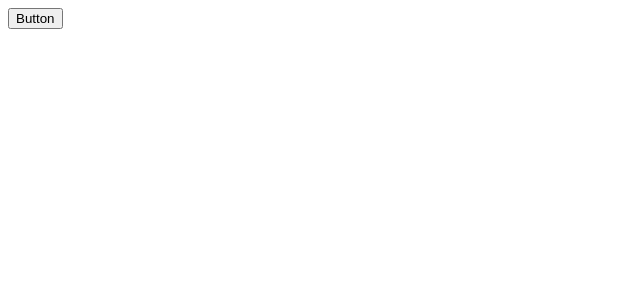
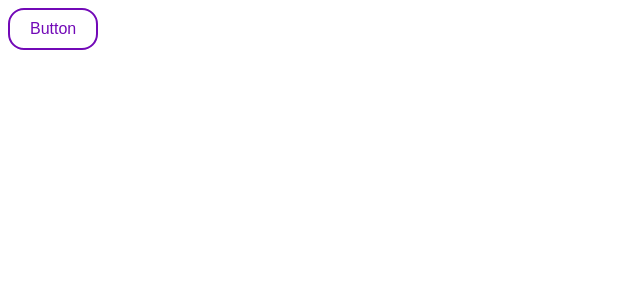
Before and after one commit to drewdomi/rick-and-morty-card, a React (Vite) app: page / in a window 1280 px wide. Shown: the top 300 px of the page, without its empty margins (0-640 px from the left). Built offline with nearby package versions, Linux system fonts and the light colour scheme.

Commit message:
feat: add custom props to button & new colors

```diff
--- a/package.json
+++ b/package.json
@@ -10,6 +10,7 @@
     "preview": "vite preview"
   },
   "dependencies": {
+    "axios": "^1.4.0",
     "react": "^18.2.0",
     "react-dom": "^18.2.0",
     "styled-components": "^6.0.0-rc.1"
--- a/src/App.tsx
+++ b/src/App.tsx
@@ -5,11 +5,12 @@ import Button from "./components/Button";
 
 function App() {
   return (
-    <>
+    <ThemeProvider theme={theme}>
       <GlobalStyle />
-      <ThemeProvider theme={theme} />
-      <Button>Button</Button>
-    </>
+      <Button variant="ghost" color={theme.color.primary}>
+        Button
+      </Button>
+    </ThemeProvider>
   );
 }
 
--- a/src/components/Button/index.tsx
+++ b/src/components/Button/index.tsx
@@ -1,11 +1,23 @@
 import * as S from "./styled";
 
 export type BtnProps = {
+  color?: string;
+  variant?: "solid" | "ghost" | "text";
+  size?: "small" | "medium" | "large";
   children: any;
 };
 
-function Button({ children }: BtnProps) {
-  return <S.Wrapper>{children}</S.Wrapper>;
+function Button({
+  color,
+  variant = "solid",
+  size = "medium",
+  children,
+}: BtnProps) {
+  return (
+    <S.Wrapper color={color} variant={variant} size={size}>
+      {children}
+    </S.Wrapper>
+  );
 }
 
 export default Button;
--- a/src/components/Button/styled.tsx
+++ b/src/components/Button/styled.tsx
@@ -5,6 +5,59 @@ type StyledProps = {
   theme: DefaultTheme;
 } & BtnProps;
 
+const wrapperModifiers = {
+  solid: (theme: DefaultTheme, color?: string) => css`
+    background-color: ${color ? color : theme.color.primary};
+    border-color: ${color ? color : theme.color.primary};
+  `,
+  ghost: (theme: DefaultTheme, color?: string) => css`
+    background-color: transparent;
+    color: ${color ? color : theme.color.primary};
+    border-color: ${color ? color : theme.color.primary};
+    transition: 0.2s ease;
+    &:hover {
+      background-color: ${color ? color : theme.color.primary};
+      color: #fff;
+    }
+  `,
+  text: (theme: DefaultTheme, color?: string) => css`
+    background-color: transparent;
+    border-color: transparent;
+    color: ${color ? color : theme.color.primary};
+    text-decoration: underline;
+  `,
+  small: () => css`
+    font-size: 14px;
+    border-radius: 14px;
+    padding: 8px 16px;
+    gap: 4px;
+  `,
+  medium: () => css`
+    font-size: 16px;
+    border-radius: 16px;
+    padding: 10px 20px;
+    gap: 6px;
+  `,
+  large: () => css`
+    font-size: 18px;
+    border-radius: 20px;
+    padding: 12px 24px;
+    gap: 8px;
+  `,
+};
+
 export const Wrapper = styled.button<StyledProps>`
-  cursor: pointer;
+  ${({ theme, color, size, variant }) => css`
+    background-color: ${theme.color.secondary};
+    cursor: pointer;
+    color: #fff;
+    border: solid 2px;
+    font-weight: 500;
+    transition: 0.2s ease;
+    &:active {
+      transform: scale(0.9);
+    }
+    ${!!variant && wrapperModifiers[variant](theme, color)};
+    ${!!size && wrapperModifiers[size]()};
+  `}
 `;
--- a/src/theme/theme.ts
+++ b/src/theme/theme.ts
@@ -1,9 +1,10 @@
 export const theme = {
   color: {
-    primary: "#80afff",
-    black: "#212121",
+    black: "#1E1E24",
     white: "e4e4e4",
-    secondary: "#ff5189",
+    primary: "#7209B7",
+    secondary: "#BF1A2F",
+    tertiary: "#018E42",
   },
   font: {
     primary: "Roboto",
```
Also changed, not shown: src/components/Card/index.tsx (added), src/components/Card/styled.tsx (added), 1 other file (tests, documents, lock files or other folders).
